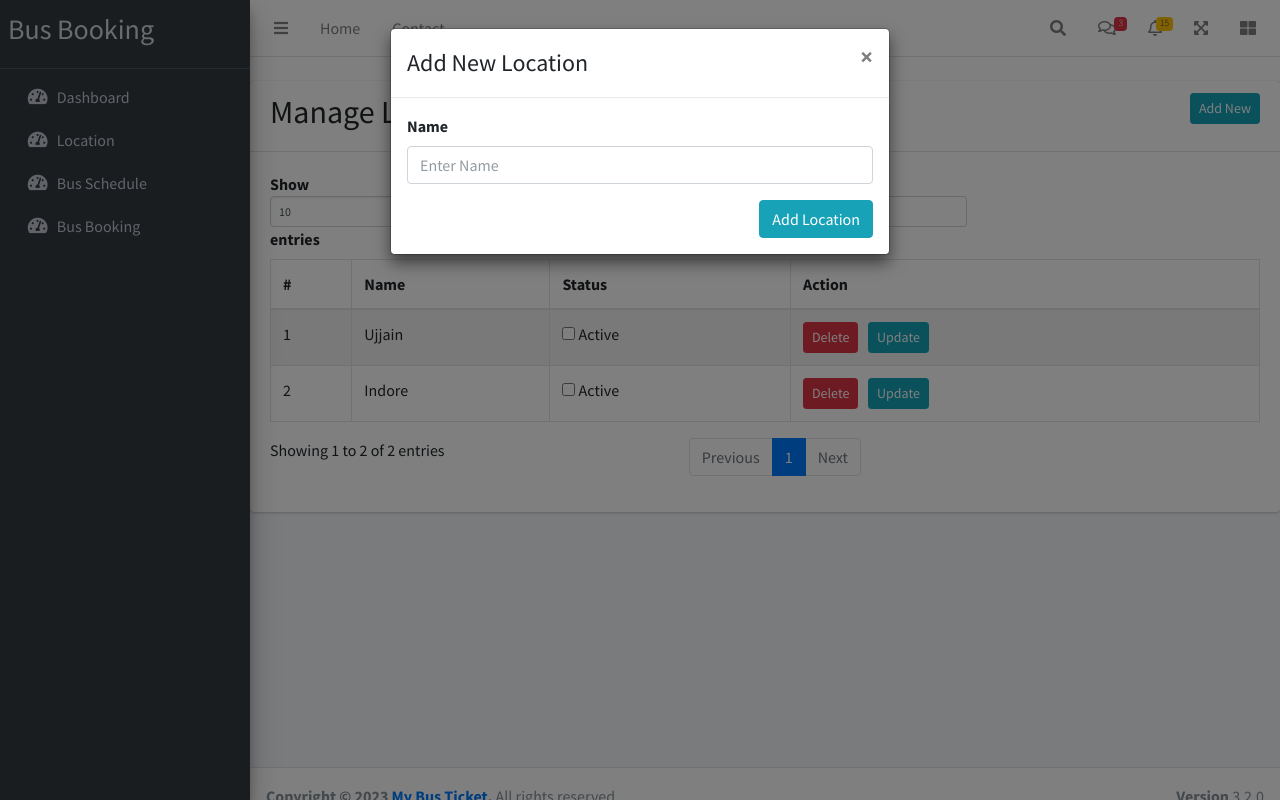
After one commit to Jathan-Do/bus-booking, a CodeIgniter app: page /ProjectBUS/admin/locations in a window 1280 px wide, after a click on "Add New". The commit adds this page. Run offline with CodeIgniter, Linux system fonts and the light colour scheme; some libraries are stand-ins or nearby versions.

Commit message:
add location done

```diff
--- a/application/controllers/Admin.php
+++ b/application/controllers/Admin.php
@@ -15,4 +15,21 @@ class Admin extends CI_Controller
         $this->load->view('admin/dashboard');
         $this->load->view('admin/includes/footer');
     }
+    public function locations($type = '')
+    {
+        if ($this->input->method() == 'post') {
+            if ($type == 'insert') {
+                $resp = $this->CM->insert_data("bms_location", $this->input->post());
+                if ($resp) {
+                    echo json_encode(array("status" => 'true', "message" => "Success !", "reload" => base_url("admin/locations")));
+                } else {
+                    echo json_encode(array("status" => 'false', "message" => "Please Try Again !"));
+                }
+            }
+        } else {
+            $this->load->view('admin/includes/header');
+            $this->load->view('admin/locations');
+            $this->load->view('admin/includes/footer');
+        }
+    }
 }
--- a/application/models/Commonmodel.php
+++ b/application/models/Commonmodel.php
@@ -9,4 +9,8 @@ class Commonmodel extends CI_Model
         $resp = $this->db->select($select)->from($table)->get()->result_array();
         return $resp;
     }
+    public function insert_data($table, $data)
+    {
+        return $this->db->insert($table, $data);
+    }
 }
--- a/application/views/admin/includes/footer.php
+++ b/application/views/admin/includes/footer.php
@@ -46,8 +46,14 @@
 <script src="<?php echo base_url() ?>assets/admin/dist/js/adminlte.js"></script>
 <!-- AdminLTE for demo purposes -->
 <script src="<?php echo base_url() ?>assets/admin/dist/js/demo.js"></script>
+<script src="<?php echo base_url() ?>assets/admin/js/custom.js"></script>
 <!-- AdminLTE dashboard demo (This is only for demo purposes) -->
 <script src="<?php echo base_url() ?>assets/admin/dist/js/pages/dashboard.js"></script>
+<script src="https://cdn.datatables.net/1.13.6/js/jquery.dataTables.min.js"></script>
+<script src="https://cdn.datatables.net/1.13.6/js/dataTables.bootstrap4.min.js"></script>
+<script>
+  new DataTable('#example');
+</script>
 </body>
 
 </html>
--- a/application/views/admin/includes/header.php
+++ b/application/views/admin/includes/header.php
@@ -26,6 +26,7 @@
   <link rel="stylesheet" href="<?php echo base_url() ?>assets/admin/plugins/daterangepicker/daterangepicker.css">
   <!-- summernote -->
   <link rel="stylesheet" href="<?php echo base_url() ?>assets/admin/plugins/summernote/summernote-bs4.min.css">
+  <ink rel="stylesheet" href="https://cdn.datatables.net/1.13.6/css/dataTables.bootstrap4.min.css">
 </head>
 
 <body class="hold-transition sidebar-mini layout-fixed">
@@ -198,7 +199,7 @@
               </a>
             </li>
             <li class="nav-item">
-              <a href="<?php echo base_url('/admin') ?>" class="nav-link">
+              <a href="<?php echo base_url('/admin/locations') ?>" class="nav-link">
                 <i class="nav-icon fas fa-tachometer-alt"></i>
                 <p>
                   Location
--- /dev/null
+++ b/application/views/admin/locations.php
@@ -0,0 +1,57 @@
+<div class="content-wrapper">
+    <div class="card mt-4">
+        <div class="card-header">
+            <h2>Manage Locations <a href="#" data-toggle="modal" data-target="#myModal" class="btn btn-info btn-sm float-right">Add New</a></h2>
+        </div>
+        <div class="card-body">
+            <table id="example" class="table table-striped table-bordered" style="width:100%">
+                <thead>
+                    <tr>
+                        <th>#</th>
+                        <th>Name</th>
+                        <th>Status</th>
+                        <th>Action</th>
+                    </tr>
+                </thead>
+                <tbody>
+                    <tr>
+                        <td>1</td>
+                        <td>Ujjain</td>
+                        <td><input type="checkbox"> Active</td>
+                        <td><a href="" class="btn btn-danger btn-sm">Delete</a> &nbsp; <a href="" class="btn btn-info btn-sm">Update</a></td>
+                    </tr>
+                    <tr>
+                        <td>2</td>
+                        <td>Indore</td>
+                        <td><input type="checkbox"> Active</td>
+                        <td><a href="" class="btn btn-danger btn-sm">Delete</a> &nbsp; <a href="" class="btn btn-info btn-sm">Update</a></td>
+                    </tr>
+                </tbody>
+            </table>
+        </div>
+    </div>
+</div>
+
+<!-- Modal -->
+<div class="modal fade" id="myModal" role="dialog">
+    <div class="modal-dialog">
+        <!-- Modal content-->
+        <div class="modal-content">
+            <div class="modal-header">
+                <h4 class="modal-title">Add New Location</h4>
+                <button type="button" class="close" data-dismiss="modal">&times;</button>
+            </div>
+            <div class="modal-body">
+                <form class="database_operation_from" data-url="<?php echo base_url('admin/locations/insert'); ?>">
+                    <div class="form-group">
+                        <label>Name</label>
+                        <input type="text" name="name" required class="form-control" placeholder="Enter Name">
+                    </div>
+                    <div class="form-group">
+                        <button class="btn btn-info float-right">Add Location</button>
+                    </div>
+                </form>
+            </div>
+        </div>
+    </div>
+</div>
--- /dev/null
+++ b/assets/admin/js/custom.js
@@ -0,0 +1,14 @@
+$(document).on('submit', '.database_operation_from', function () {
+	const url = $(this).attr('data-url');
+	const data = $(this).serialize();
+	$.post(url, data, function (resp) {
+		let fb = JSON.parse(resp);
+		if (fb.status == 'true') {
+			alert("Data Successfully Inserted !")
+            window.location.reload=fb.reload;
+		} else {
+			alert("Please try again !");
+		}
+	});
+    return false;
+});
```
